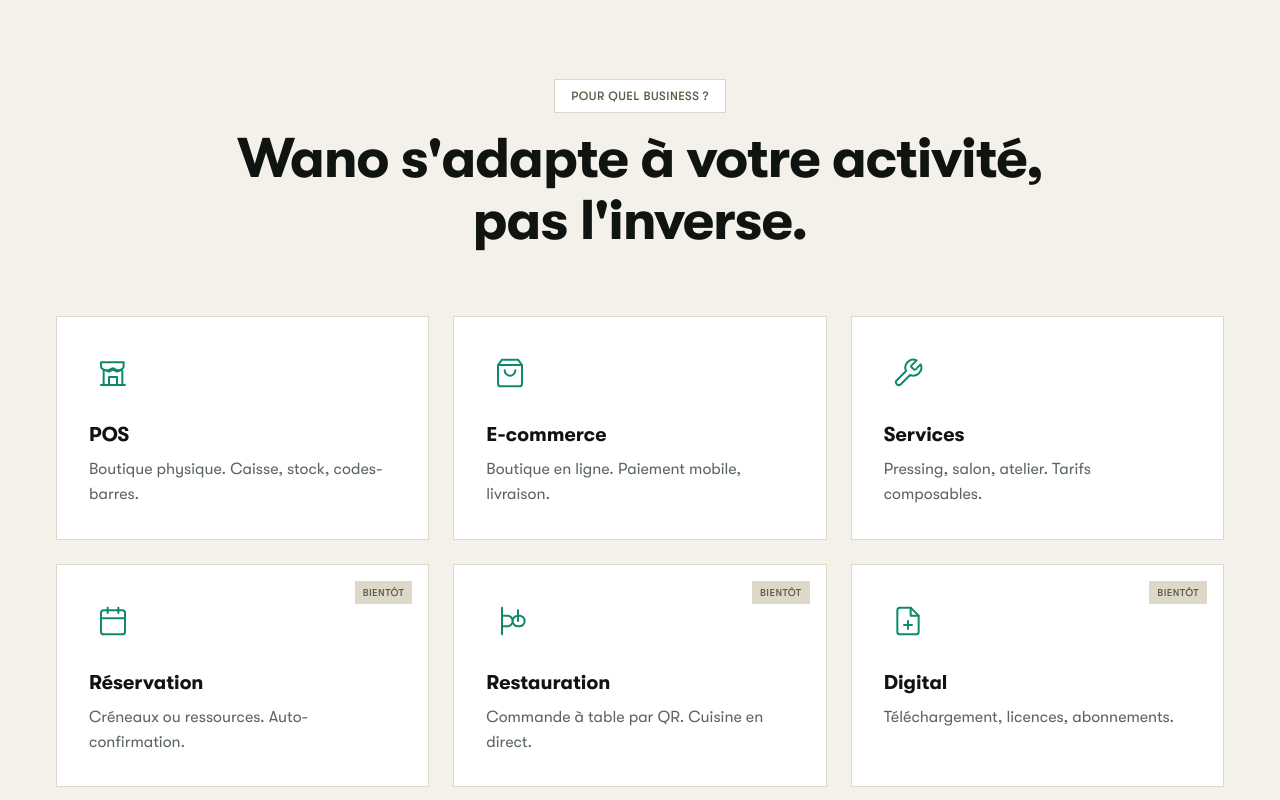
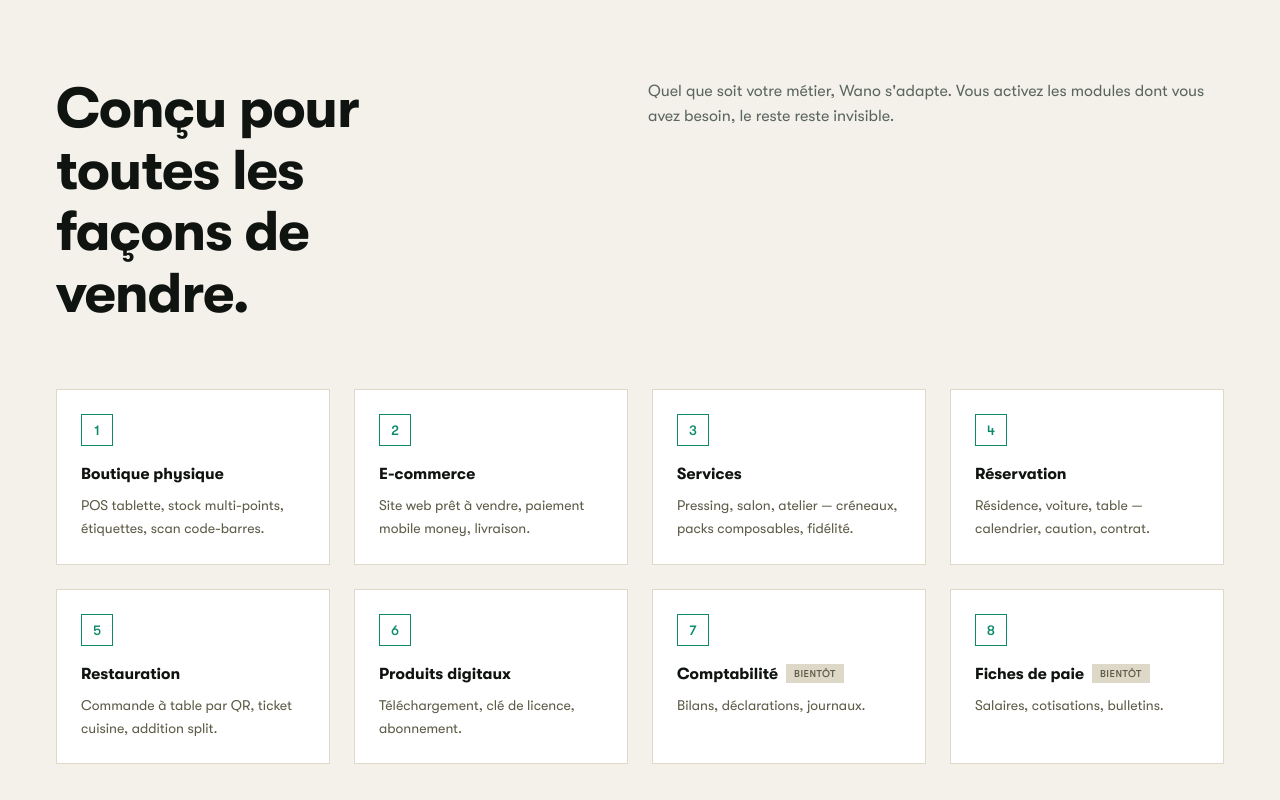
Before and after one commit to Vague-Digitale/wano-landing, a Next.js app: page / in a window 1280 px wide. Shown: the part 980-1780 px from the top of the page. Built offline with nearby package versions, Linux system fonts and the light colour scheme.

Commit message:
feat: update ForWhoSection to match mockup with 8 modules

```diff
--- a/src/components/v2/ForWhoSection.tsx
+++ b/src/components/v2/ForWhoSection.tsx
@@ -4,86 +4,55 @@
 import { useRef } from "react";
 import { Container } from "./Container";
 import { Section } from "./Section";
-import { Eyebrow, H2, Body } from "./Typography";
-
-// SVG Icons - using currentColor for theming
-const StoreIcon = () => (
-  <svg width="32" height="32" viewBox="0 0 24 24" fill="none" stroke="currentColor" strokeWidth="1.5" strokeLinecap="round" strokeLinejoin="round">
-    <path d="M3 21h18M5 21V10.85c0-.72.72-1.21 1.38-.93l2.62 1.08 3-1.5 3 1.5 2.62-1.08c.66-.28 1.38.21 1.38.93V21M9 21v-6h6v6M4 4h16v3c0 1.5-2 3-4 3s-3-1.5-4-1.5S9 10 7 10s-4-1.5-4-3V4z" />
-  </svg>
-);
-
-const ShoppingBagIcon = () => (
-  <svg width="32" height="32" viewBox="0 0 24 24" fill="none" stroke="currentColor" strokeWidth="1.5" strokeLinecap="round" strokeLinejoin="round">
-    <path d="M6 2L3 6v14a2 2 0 002 2h14a2 2 0 002-2V6l-3-4zM3 6h18M16 10a4 4 0 01-8 0" />
-  </svg>
-);
-
-const WrenchIcon = () => (
-  <svg width="32" height="32" viewBox="0 0 24 24" fill="none" stroke="currentColor" strokeWidth="1.5" strokeLinecap="round" strokeLinejoin="round">
-    <path d="M14.7 6.3a1 1 0 000 1.4l1.6 1.6a1 1 0 001.4 0l3.77-3.77a6 6 0 01-7.94 7.94l-6.91 6.91a2.12 2.12 0 01-3-3l6.91-6.91a6 6 0 017.94-7.94l-3.76 3.76z" />
-  </svg>
-);
-
-const CalendarIcon = () => (
-  <svg width="32" height="32" viewBox="0 0 24 24" fill="none" stroke="currentColor" strokeWidth="1.5" strokeLinecap="round" strokeLinejoin="round">
-    <rect x="3" y="4" width="18" height="18" rx="2" ry="2" />
-    <line x1="16" y1="2" x2="16" y2="6" />
-    <line x1="8" y1="2" x2="8" y2="6" />
-    <line x1="3" y1="10" x2="21" y2="10" />
-  </svg>
-);
-
-const RestaurantIcon = () => (
-  <svg width="32" height="32" viewBox="0 0 24 24" fill="none" stroke="currentColor" strokeWidth="1.5" strokeLinecap="round" strokeLinejoin="round">
-    <path d="M18 8h1a4 4 0 010 8h-1M18 8a4 4 0 100 8M18 8V4M18 12V4M6 2v20M6 8h4a4 4 0 010 8H6" />
-  </svg>
-);
-
-const LicenseIcon = () => (
-  <svg width="32" height="32" viewBox="0 0 24 24" fill="none" stroke="currentColor" strokeWidth="1.5" strokeLinecap="round" strokeLinejoin="round">
-    <path d="M14 2H6a2 2 0 00-2 2v16a2 2 0 002 2h12a2 2 0 002-2V8z" />
-    <polyline points="14 2 14 8 20 8" />
-    <line x1="12" y1="18" x2="12" y2="12" />
-    <line x1="9" y1="15" x2="15" y2="15" />
-  </svg>
-);
+import { H2, Body } from "./Typography";
 
 const modules = [
   {
-    title: "POS",
-    description: "Boutique physique. Caisse, stock, codes-barres.",
-    Icon: StoreIcon,
+    number: 1,
+    title: "Boutique physique",
+    description: "POS tablette, stock multi-points, étiquettes, scan code-barres.",
     available: true,
   },
   {
+    number: 2,
     title: "E-commerce",
-    description: "Boutique en ligne. Paiement mobile, livraison.",
-    Icon: ShoppingBagIcon,
+    description: "Site web prêt à vendre, paiement mobile money, livraison.",
     available: true,
   },
   {
+    number: 3,
     title: "Services",
-    description: "Pressing, salon, atelier. Tarifs composables.",
-    Icon: WrenchIcon,
+    description: "Pressing, salon, atelier — créneaux, packs composables, fidélité.",
     available: true,
   },
   {
+    number: 4,
     title: "Réservation",
-    description: "Créneaux ou ressources. Auto-confirmation.",
-    Icon: CalendarIcon,
+    description: "Résidence, voiture, table — calendrier, caution, contrat.",
+    available: true,
+  },
+  {
+    number: 5,
+    title: "Restauration",
+    description: "Commande à table par QR, ticket cuisine, addition split.",
+    available: true,
+  },
+  {
+    number: 6,
+    title: "Produits digitaux",
+    description: "Téléchargement, clé de licence, abonnement.",
+    available: true,
+  },
+  {
+    number: 7,
+    title: "Comptabilité",
+    description: "Bilans, déclarations, journaux.",
     available: false,
   },
   {
-    title: "Restauration",
-    description: "Commande à table par QR. Cuisine en direct.",
-    Icon: RestaurantIcon,
-    available: false,
-  },
-  {
-    title: "Digital",
-    description: "Téléchargement, licences, abonnements.",
-    Icon: LicenseIcon,
+    number: 8,
+    title: "Fiches de paie",
+    description: "Salaires, cotisations, bulletins.",
     available: false,
   },
 ];
@@ -95,38 +64,61 @@
   return (
     <Section id="produit">
       <Container>
-        <div className="text-center mb-12 md:mb-16">
-          <Eyebrow className="mb-4">Pour quel business ?</Eyebrow>
-          <H2 className="mb-4">Wano s&apos;adapte à votre activité,<br className="hidden md:block" /> pas l&apos;inverse.</H2>
+        {/* Header with title on left, description on right */}
+        <div className="flex flex-col lg:flex-row lg:items-start lg:justify-between gap-6 mb-12 md:mb-16">
+          <H2 className="lg:max-w-md">
+            Conçu pour toutes les{" "}
+            <br className="hidden md:block" />
+            façons de vendre.
+          </H2>
+          <Body className="lg:max-w-xl text-[var(--wn-n-500)]">
+            Quel que soit votre métier, Wano s&apos;adapte. Vous activez les modules dont vous avez besoin, le reste reste invisible.
+          </Body>
         </div>
 
-        <div ref={ref} className="grid grid-cols-1 md:grid-cols-2 lg:grid-cols-3 gap-4 md:gap-6">
+        {/* 4-column grid */}
+        <div ref={ref} className="grid grid-cols-1 sm:grid-cols-2 lg:grid-cols-4 gap-4 md:gap-6">
           {modules.map((module, index) => (
             <motion.div
               key={module.title}
               initial={{ opacity: 0, y: 24 }}
               animate={isInView ? { opacity: 1, y: 0 } : { opacity: 0, y: 24 }}
-              transition={{ duration: 0.5, delay: index * 0.1 }}
-              className={`relative p-8 bg-[var(--wn-surface)] border border-[var(--wn-n-200)] text-[var(--wn-green-500)] ${!module.available ? "opacity-60" : ""}`}
+              transition={{ duration: 0.5, delay: index * 0.08 }}
+              className="relative p-6 bg-[var(--wn-surface)] border border-[var(--wn-n-200)]"
             >
-              {!module.available && (
-                <span
-                  className="absolute top-4 right-4 px-2 py-1 text-[10px] font-medium uppercase tracking-wider bg-[var(--wn-n-200)] text-[var(--wn-n-500)]"
+              {/* Number badge */}
+              <div
+                className="w-8 h-8 flex items-center justify-center border border-[var(--wn-green-500)] text-[var(--wn-green-500)] text-sm font-medium mb-4"
+                style={{ fontFamily: "var(--wn-font-display)" }}
+              >
+                {module.number}
+              </div>
+
+              {/* Title with optional "BIENTÔT" tag */}
+              <div className="flex items-center gap-2 mb-2">
+                <h3
+                  className="text-base font-semibold text-[var(--wn-text)]"
                   style={{ fontFamily: "var(--wn-font-display)" }}
                 >
-                  Bientôt
-                </span>
-              )}
-              <div className="w-12 h-12 flex items-center justify-center mb-6">
-                <module.Icon />
+                  {module.title}
+                </h3>
+                {!module.available && (
+                  <span
+                    className="px-2 py-0.5 text-[10px] font-medium uppercase tracking-wider bg-[var(--wn-n-200)] text-[var(--wn-n-500)]"
+                    style={{ fontFamily: "var(--wn-font-display)" }}
+                  >
+                    Bientôt
+                  </span>
+                )}
               </div>
-              <h3
-                className="text-xl font-semibold text-[var(--wn-text)] mb-2"
+
+              {/* Description */}
+              <p
+                className="text-sm text-[var(--wn-n-500)] leading-relaxed"
                 style={{ fontFamily: "var(--wn-font-display)" }}
               >
-                {module.title}
-              </h3>
-              <Body>{module.description}</Body>
+                {module.description}
+              </p>
             </motion.div>
           ))}
         </div>
```
